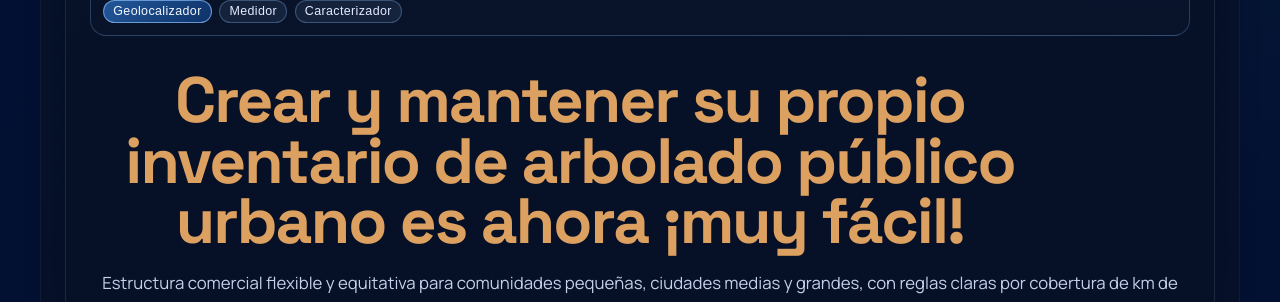
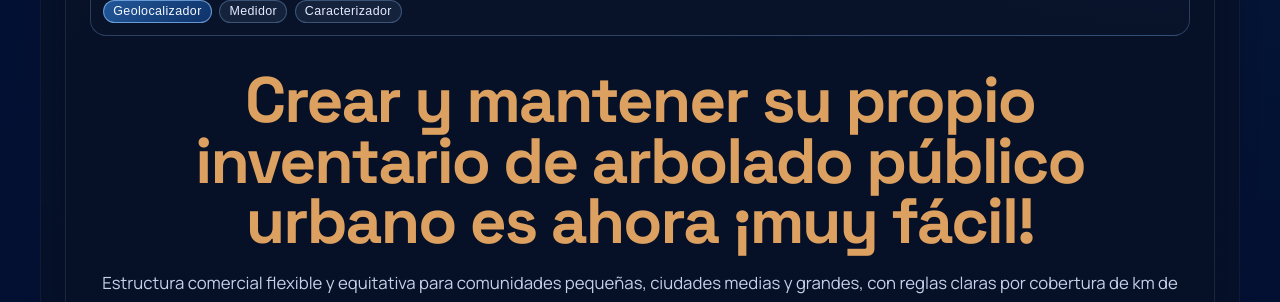
Before and after one commit to moraman61-arch/terralogica-web, a React (Vite) app: page /servicios/software/inventrees in a window 1280 px wide. Shown: the part 1175-1477 px from the top of the page. Built offline with nearby package versions, Linux system fonts and the light colour scheme.

Commit message:
Fix Inventrees hero title centering across devices

```diff
--- a/src/App.css
+++ b/src/App.css
@@ -797,10 +797,14 @@
 }
 
 .inventory-hero-title {
+  width: min(100%, 60rem);
   max-width: 60rem;
+  align-self: center;
   margin-left: auto;
   margin-right: auto;
+  padding-inline: 0.2rem;
   text-align: center;
+  text-wrap: balance;
 }
 
 .inventory-hero-description {
```
